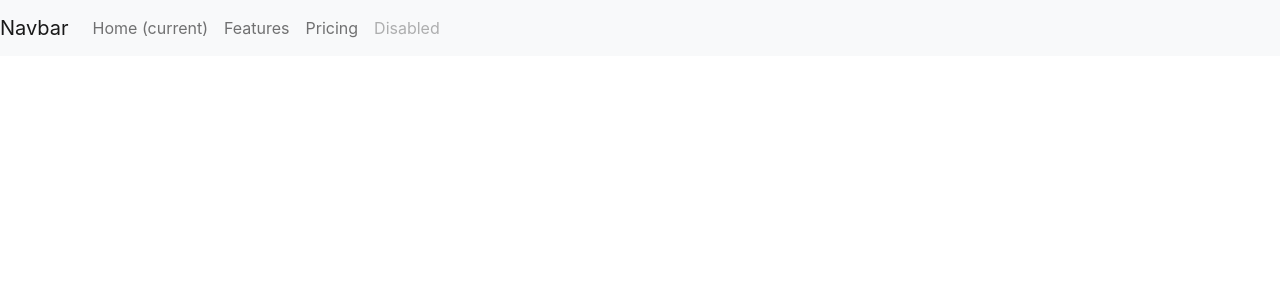
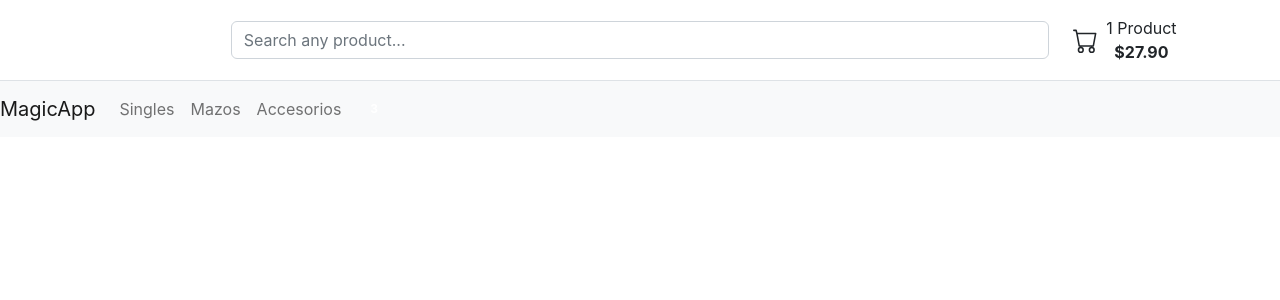
Before and after one commit to gonzalohab/magic-andrade, a React (Vite) app: page / in a window 1280 px wide. Shown: the top 300 px of the page. Built offline with nearby package versions, Linux system fonts and the light colour scheme.

Commit message:
Add NavBar and Cart

```diff
--- a/package.json
+++ b/package.json
@@ -8,6 +8,9 @@
     "preview": "vite preview"
   },
   "dependencies": {
+    "@fortawesome/fontawesome-svg-core": "^6.1.1",
+    "@fortawesome/free-solid-svg-icons": "^6.1.1",
+    "@fortawesome/react-fontawesome": "^0.2.0",
     "react": "^18.0.0",
     "react-dom": "^18.0.0"
   },
--- a/src/App.jsx
+++ b/src/App.jsx
@@ -1,13 +1,17 @@
 import './App.css'
 import { NavBar } from './components/NavBar/NavBar'
+import Top from './components/Top/Top';
 
 function App() {
 
+  const titulo = 'MagicApp';
 
   return (
     <div className="App">
 
-      <NavBar/>
+      <Top />
+
+      <NavBar titulo={titulo} />
 
     </div>
   )
--- /dev/null
+++ b/src/components/Cart/Cart.jsx
@@ -0,0 +1,25 @@
+const Cart = () => {
+
+    return (
+
+        <div className="col-md-2">
+            <div className="d-flex d-none d-md-flex flex-row align-items-center">
+                <span className="shop-bag">
+                    <i className='bx bxs-shopping-bag'></i>
+                    {/* <FontAwesomeIcon icon="fas fa-shopping-bag" /> */}
+                    <svg xmlns="http://www.w3.org/2000/svg" width="25" height="25" fill="currentColor" class="bi bi-cart" viewBox="0 0 16 16">
+                        <path d="M0 1.5A.5.5 0 0 1 .5 1H2a.5.5 0 0 1 .485.379L2.89 3H14.5a.5.5 0 0 1 .491.592l-1.5 8A.5.5 0 0 1 13 12H4a.5.5 0 0 1-.491-.408L2.01 3.607 1.61 2H.5a.5.5 0 0 1-.5-.5zM3.102 4l1.313 7h8.17l1.313-7H3.102zM5 12a2 2 0 1 0 0 4 2 2 0 0 0 0-4zm7 0a2 2 0 1 0 0 4 2 2 0 0 0 0-4zm-7 1a1 1 0 1 1 0 2 1 1 0 0 1 0-2zm7 0a1 1 0 1 1 0 2 1 1 0 0 1 0-2z" />
+                    </svg>
+                </span>
+                <div className="d-flex flex-column ms-2">
+                    <span className="qty">1 Product</span>
+                    <span className="fw-bold">$27.90</span>
+                </div>
+            </div>
+        </div>
+    )
+
+
+}
+
+export default Cart;
--- a/src/components/NavBar/NavBar.jsx
+++ b/src/components/NavBar/NavBar.jsx
@@ -1,27 +1,37 @@
 import React from 'react';
 
-export const NavBar = () => {
+export const NavBar = ({ titulo }) => {
   return (
     <nav className="navbar navbar-expand-lg navbar-light bg-light">
-      <a className="navbar-brand" href="#">Navbar</a>
+      <a className="navbar-brand" href="#"> {titulo} </a>
       <button className="navbar-toggler" type="button" data-toggle="collapse" data-target="#navbarNav" aria-controls="navbarNav" aria-expanded="false" aria-label="Toggle navigation">
         <span className="navbar-toggler-icon"></span>
       </button>
       <div className="collapse navbar-collapse" id="navbarNav">
         <ul className="navbar-nav">
+          {/*
           <li className="nav-item active">
-            <a className="nav-link" href="#">Home <span className="sr-only">(current)</span></a>
+            <a className="nav-link" href="#">Inicio <span className="sr-only">(current)</span></a>
+          </li>
+        */}
+          <li className="nav-item">
+            <a className="nav-link" href="#">Singles</a>
           </li>
           <li className="nav-item">
-            <a className="nav-link" href="#">Features</a>
+            <a className="nav-link" href="#">Mazos</a>
           </li>
           <li className="nav-item">
-            <a className="nav-link" href="#">Pricing</a>
+            <a className="nav-link" href="#">Accesorios</a>
           </li>
+          {/*
           <li className="nav-item">
             <a className="nav-link disabled" href="#" tabindex="-1" aria-disabled="true">Disabled</a>
           </li>
-        </ul>
+          */}
+            <li className="nav-item">
+              <a className="btn btn-link" href="#"><i className="bx bxs-cart icon-single"></i> <span className="badge badge-danger">3</span></a>
+            </li>
+          </ul>
       </div>
     </nav>
   )
--- /dev/null
+++ b/src/components/Search/Search.jsx
@@ -0,0 +1,14 @@
+const Search = () => {
+
+    return (
+        <div className="col-md-8">
+            <div className="d-flex form-inputs">
+                <input className="form-control" type="text" placeholder="Search any product..." />
+                <i className="bx bx-search"></i>
+            </div>
+        </div>
+    )
+
+}
+
+export default Search;
--- /dev/null
+++ b/src/components/Top/Top.jsx
@@ -0,0 +1,25 @@
+import Search from "../Search/Search";
+import Cart from "../Cart/Cart";
+
+const Top = () => {
+
+    return (
+        <section className="header-main border-bottom bg-white">
+            <div className="container-fluid">
+                <div className="row p-2 pt-3 pb-3 d-flex align-items-center">
+                    <div className="col-md-2">
+                        {
+              /*<img className="d-none d-md-flex" src="https://i.imgur.com/R8QhGhk.png" width="100" />
+              */}
+                    </div>
+
+                    <Search />
+
+                    <Cart />
+                </div>
+            </div>
+        </section>
+    )
+}
+
+export default Top;
```
Also changed, not shown: 1 other file (tests, documents, lock files or other folders).
